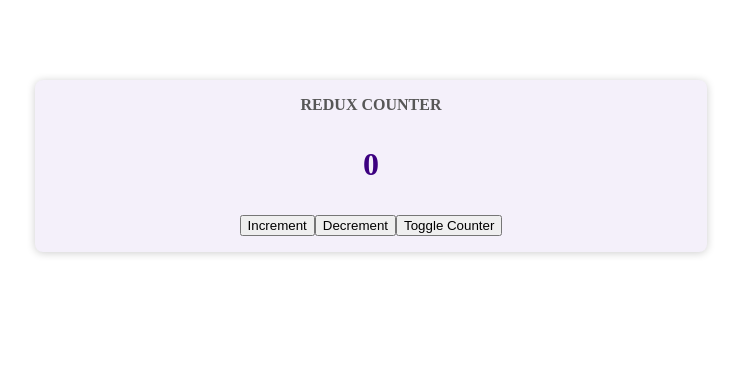
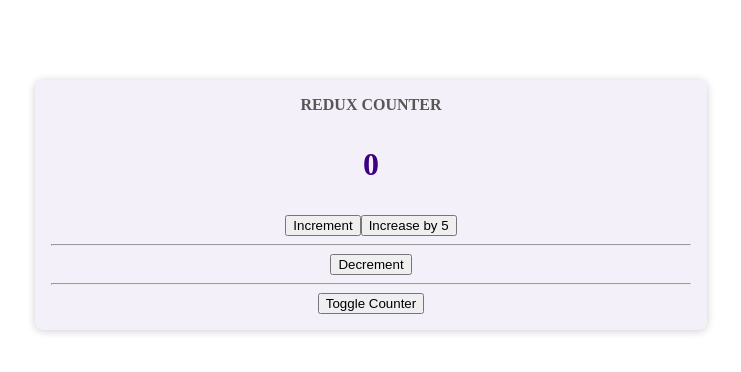
Before and after one commit to NeetuSeharawat/Expense_tracker, a React (Create React App) app: page / in a window 1280 px wide. Shown: the top 372 px of the page, without its empty margins (269-1010 px from the left). Built offline with nearby package versions, Linux system fonts and the light colour scheme.

Commit message:
Counter Incrementby5 and DecreaseBy1( using Redux Data in React)

```diff
--- a/src/Components/Counter.js
+++ b/src/Components/Counter.js
@@ -1,26 +1,38 @@
 import classes from './Counter.module.css';
-import {useSelector, useDispatch} from 'react-redux'
+import {useSelector, useDispatch} from 'react-redux';
 
 const Counter = () => {
   const counter = useSelector(state=>state.counter);
   const dispatch = useDispatch();
 
   const toggleCounterHandler = () => {};
-
+//Increment by1
   const increment = () => {
     dispatch({type:'increment'});
   }
-
+  //increment by5
+  const incrementHandler = () => {
+    dispatch({type:'Increase by 5', amount :5});
+  }
+//decrease by2
   const decrement = () => {
     dispatch({type:'decrement'});
   }
+  //decrement by 5
+  // const decrementHandler = () => {
+  //   dispatch({type:'Decrease by 5', action :5});
+  // }
 
   return (
     <main className={classes.counter}>
       <h1>Redux Counter</h1>
       <div className={classes.value}>{counter}</div>
       <button onClick={increment}>Increment</button>
+      <button onClick={incrementHandler}>Increase by 5</button>
+<hr />
       <button onClick={decrement}>Decrement</button>
+      {/* <button onClick={decrementHandler}>Decrease by 5</button> */}
+<hr />
       <button onClick={toggleCounterHandler}>Toggle Counter</button>
     </main>
   );
--- a/src/store/index.js
+++ b/src/store/index.js
@@ -1,15 +1,27 @@
 import {createStore} from 'redux';
 
 const CounterReducer = (state = { counter: 0 }, action) => {
+
       if(action.type === 'increment'){
-      return { counter: state.counter + 2,
+        return { counter: state.counter + 1,
+        };
+      }
+
+      if(action.type === 'Increase by 5'){
+        return { counter: state.counter+action.amount,
         };
       }
 
       if(action.type === 'decrement'){
-      return { counter: state.counter - 2,
+        return { counter: state.counter - 1,
         };
       }
+
+      // if(action.type === 'Decrease by 5'){
+      //   return { counter: state.counter-action.amount,
+      //   };
+      // }
+
     return state;
   };
 
```
Lines whose indentation alone changed are shown as unchanged.
